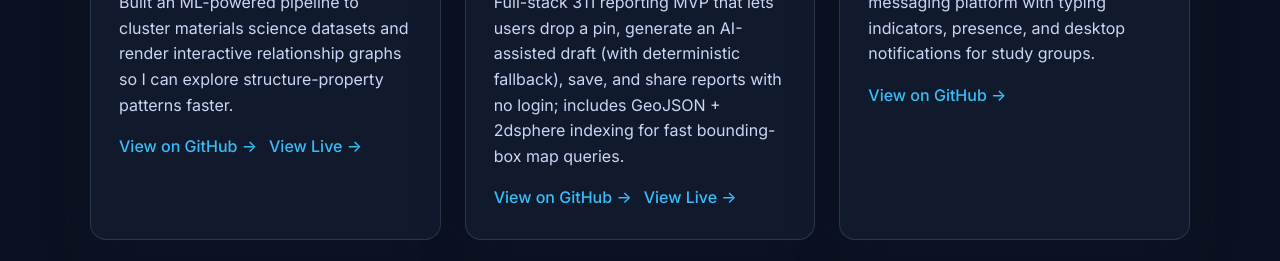
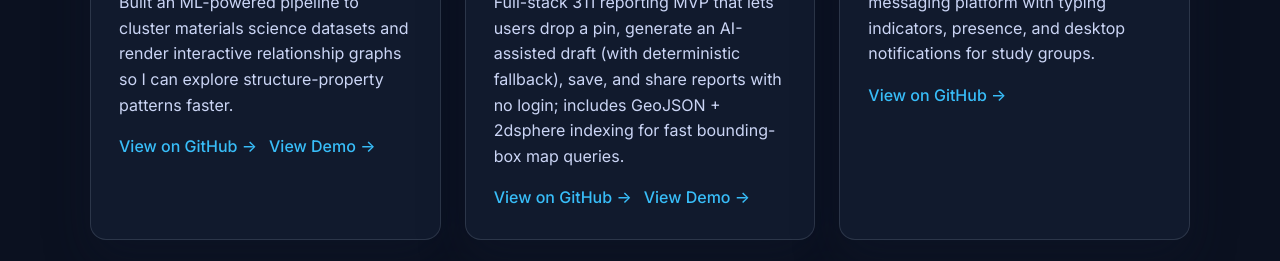
Before and after one commit to jsfmu/josephfujimoto, a React (Vite) app: page / in a window 1280 px wide. Shown: the part 2560-2821 px from the top of the page. Built offline with nearby package versions, Linux system fonts and the light colour scheme.

Commit message:
Small text change

```diff
--- a/src/components/ProjectCard.jsx
+++ b/src/components/ProjectCard.jsx
@@ -13,7 +13,7 @@ const ProjectCard = ({ name, tech, description, githubUrl, liveUrl }) => {
           )}
           {liveUrl && (
             <a className="project-link" href={liveUrl} target="_blank" rel="noopener noreferrer">
-              View Live →
+              View Demo →
             </a>
           )}
         </div>
```
